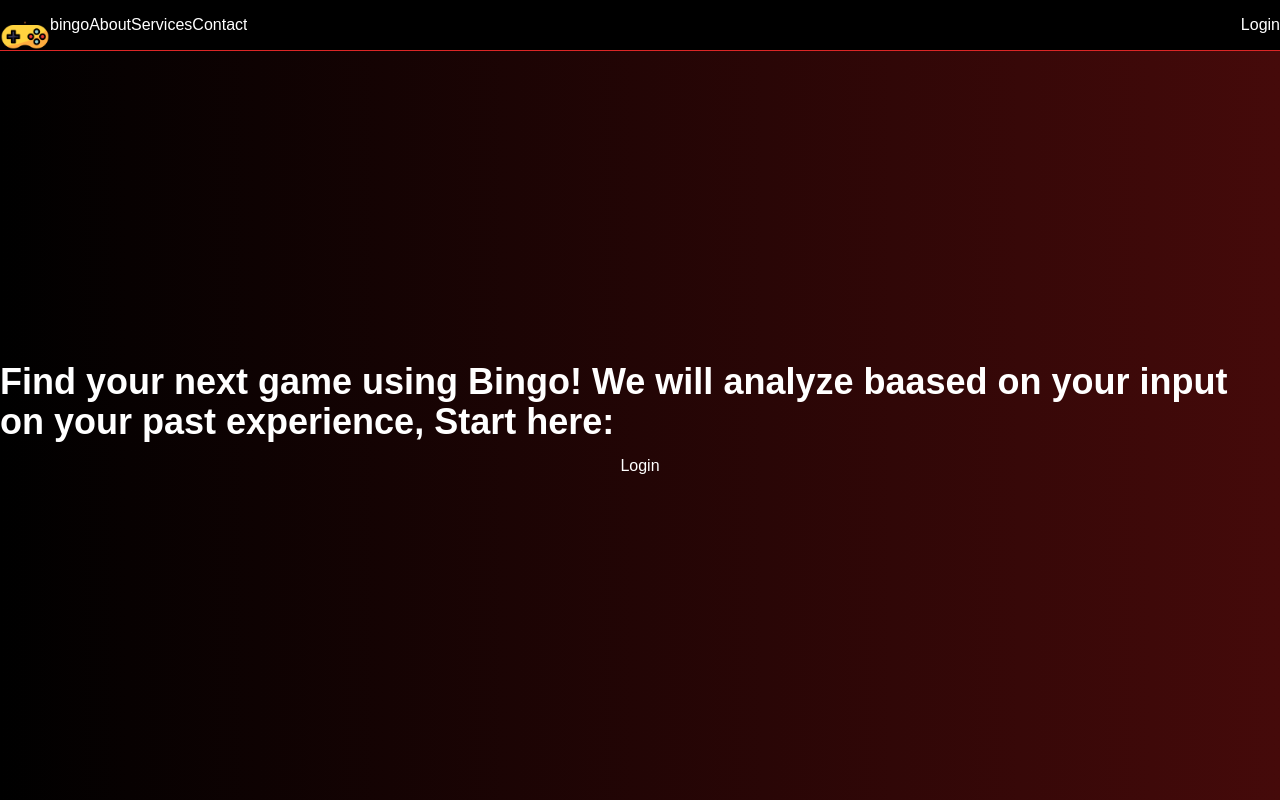
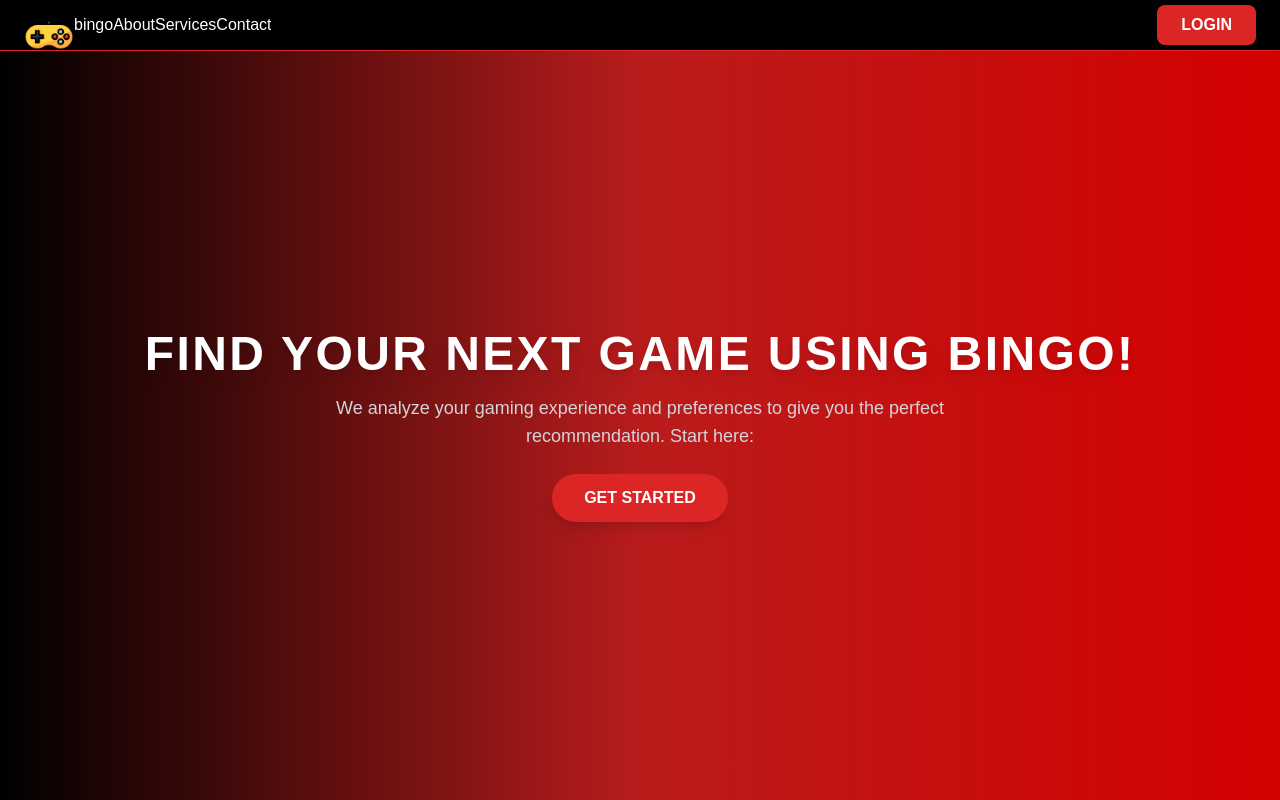
Before and after one commit to Bing6000s/Bingo, a Next.js app in the folder bingo/: page / in a window 1280 px wide. Built offline with nearby package versions, Linux system fonts and the light colour scheme.

Commit message:
black and red

```diff
--- a/bingo/src/app/page.js
+++ b/bingo/src/app/page.js
@@ -3,7 +3,8 @@
 import Image from "next/image";
 import React from "react";
 import { Menubar } from "primereact/menubar";
-import Head from "next/head"
+import Head from "next/head";
+
 export default function HelloPage() {
   const items = [
     { label: "bingo", icon: "/bingo/public/console.png" },
@@ -12,29 +13,43 @@ export default function HelloPage() {
     { label: "Contact", icon: "pi pi-envelope" },
   ];
 
-  const start = <Image src="/joystick.png" alt="joystick" width={50} height={50} />;
-  const end = <button className="p-button">Login</button>;
+  const start = (
+    <Image src="/joystick.png" alt="joystick" width={50} height={50} />
+  );
+  const end = (
+    <button className="px-6 py-2 bg-red-600 text-white font-bold uppercase rounded-lg hover:bg-red-700 transition-all">
+      Login
+    </button>
+  );
 
   return (
     <div className="flex flex-col h-screen bg-black text-white">
-        <title>
-            Bingo - Home
-        </title>
+      <Head>
+        <title>Bingo - Home</title>
+      </Head>
+
       {/* Navbar */}
-      <Menubar model={items} start={start} end={end} className="bg-black text-white border-b border-red-600"/>
+      <Menubar
+        model={items}
+        start={start}
+        end={end}
+        className="bg-black text-white border-b border-red-600 px-6 shadow-lg"
+      />
 
       {/* Main Content */}
-      <div className="flex flex-1 flex-col items-center justify-center bg-gradient-to-r from-black to-red-950">
-        <h1 className="text-4xl font-bold text-white">
-          Find your next game using Bingo! We will analyze baased on
-          your input on your past experience,
-          Start here:</h1>
-        <button className="px-6 py-3 ">Login</button>
-      </div>
-      <div>
-
-
+      <div className="flex flex-1 flex-col items-center justify-center bg-gradient-to-r from-black via-red-700 to-[#d40000] text-center p-6">
+        <h1 className="text-5xl font-extrabold uppercase tracking-wider text-white drop-shadow-lg">
+          Find Your Next Game Using Bingo!
+        </h1>
+        <p className="text-lg mt-4 max-w-2xl text-gray-300">
+          We analyze your gaming experience and preferences to give you the
+          perfect recommendation. Start here:
+        </p>
+        <button className="mt-6 px-8 py-3 bg-red-600 text-white font-bold uppercase rounded-full shadow-lg hover:bg-red-700 hover:scale-105 transition-all">
+          Get Started
+        </button>
       </div>
     </div>
   );
 }
+HelloPage()
```
